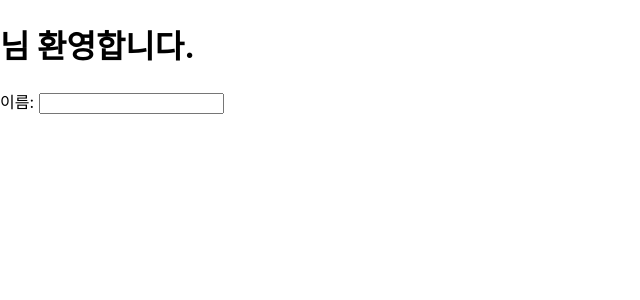
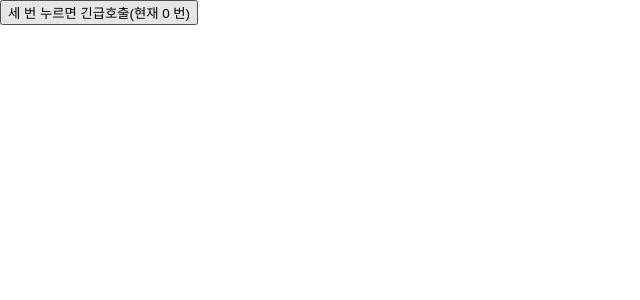
Before and after one commit to JongHoonSon/React-Practice, a React (Create React App) app: page / in a window 1280 px wide. Shown: the top 300 px of the page, without its empty margins (0-640 px from the left). Built offline with nearby package versions, Linux system fonts and the light colour scheme.

Commit message:
11/17 컴포넌트 내 이벤트 처리 - 커스텀 이벤트

```diff
--- a/src/App.js
+++ b/src/App.js
@@ -1,16 +1,13 @@
-import { useState } from "react";
-import { MyForm } from "./components/MyForm";
+import { SOS } from "./components/SOS";
 
 function App() {
-  const [username, setUsername] = useState("");
   return (
-    <div className="App">
-      <h1>{username}님 환영합니다.</h1>
-      <MyForm
-        onChange={(event) => {
-          setUsername(event.target.value);
+    <div>
+      <SOS
+        onSOS={() => {
+          alert("긴급사태!");
         }}
-      ></MyForm>
+      ></SOS>
     </div>
   );
 }
--- /dev/null
+++ b/src/components/SOS.js
@@ -0,0 +1,21 @@
+import React from "react";
+import { useState } from "react";
+
+const SOS = ({ onSOS }) => {
+  const [count, setCount] = useState(0);
+
+  const handleClick = () => {
+    if (count >= 2) {
+      onSOS();
+    }
+    setCount(count + 1);
+  };
+
+  return (
+    <button onClick={handleClick}>
+      세 번 누르면 긴급호출(현재 {count} 번)
+    </button>
+  );
+};
+
+export { SOS };
```
